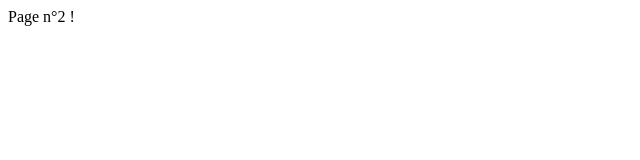
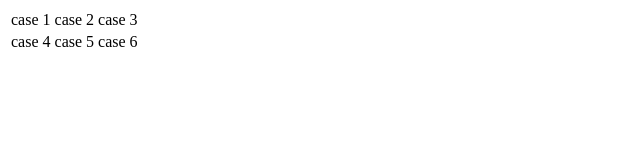
Before and after one commit to mathiscomte/mathiscomte.github.io, a plain HTML site: page page2.html in a window 1280 px wide. Shown: the whole page, without its empty margins (0-640 px from the left). Drawn offline with Linux system fonts and the light colour scheme.

Commit message:
Update page2.html

```diff
--- a/page2.html
+++ b/page2.html
@@ -3,6 +3,15 @@
     <title>Page 2</title>
   </head>
   <body>
-    <div>Page n°2 !</div>
+    <table>
+      <tr>
+        <td>case 1</td>
+        <td>case 2</td>
+        <td>case 3</td>
+      <tr>
+        <td>case 4</td>
+        <td>case 5</td>
+        <td>case 6</td>
+    </table>
   </body>
 </html>
```
